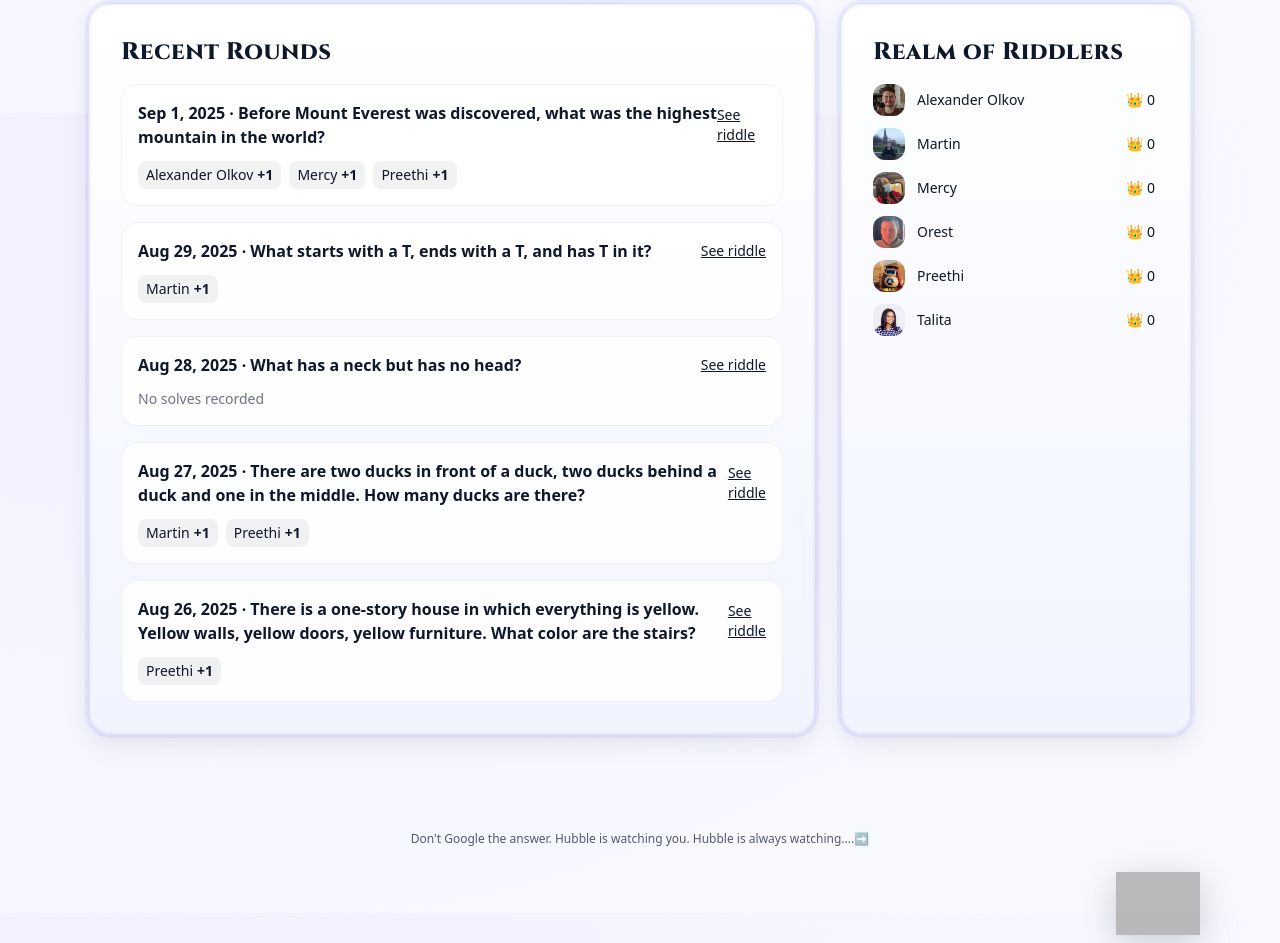
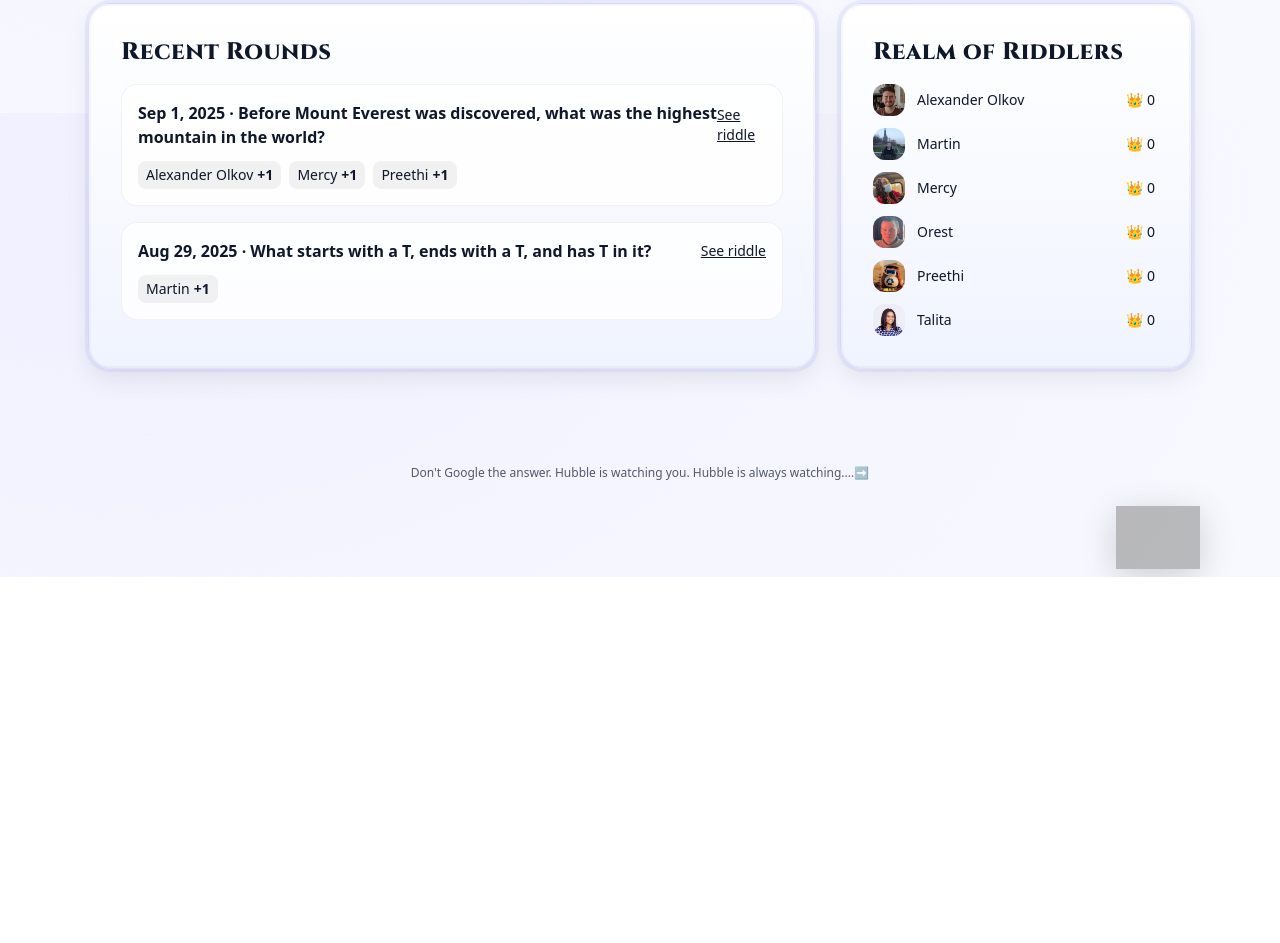
Before and after one commit to mattjowen1991-hue/daily-riddles-support-team, a plain HTML site: page index.html in a window 1280 px wide. Shown: the part 687-1630 px from the top of the page. After the commit the page ends 1264 px from the top, so only its background shows below. Drawn offline with nearby package versions, Linux system fonts and the light colour scheme; grey boxes are pictures that could not be loaded.

Commit message:
Update index.html

```diff
--- a/index.html
+++ b/index.html
@@ -253,7 +253,7 @@ a:hover { text-decoration-color: rgba(0,0,255,.8); }
 
   function renderRecentRounds(rounds, playersById){
     const list = document.getElementById('recentRounds');
-    const last = rounds.slice(-10).reverse();
+    const last = rounds.slice(-2).reverse();
     list.innerHTML = last.map(r=>{
       const entries = Object.entries(r.scores || {})
         .filter(([,pts])=>pts>0)
```
